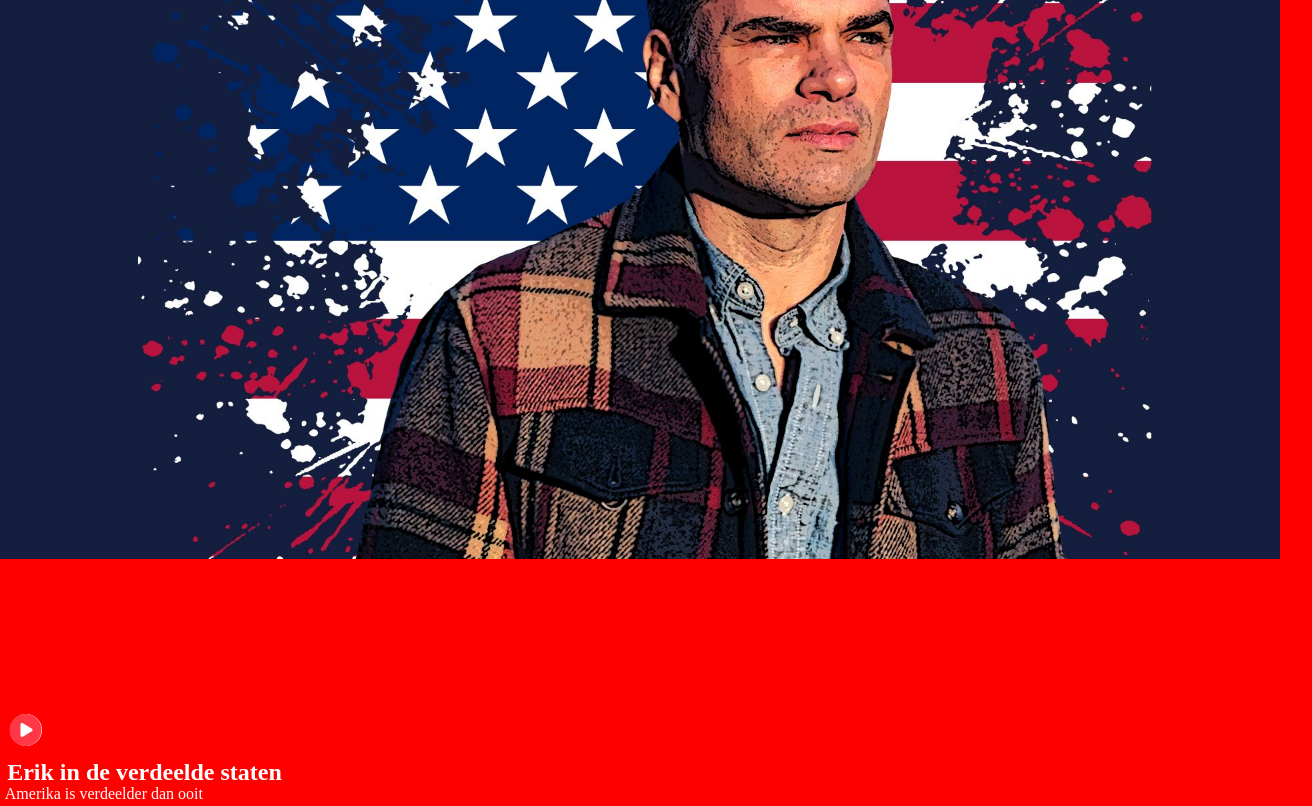
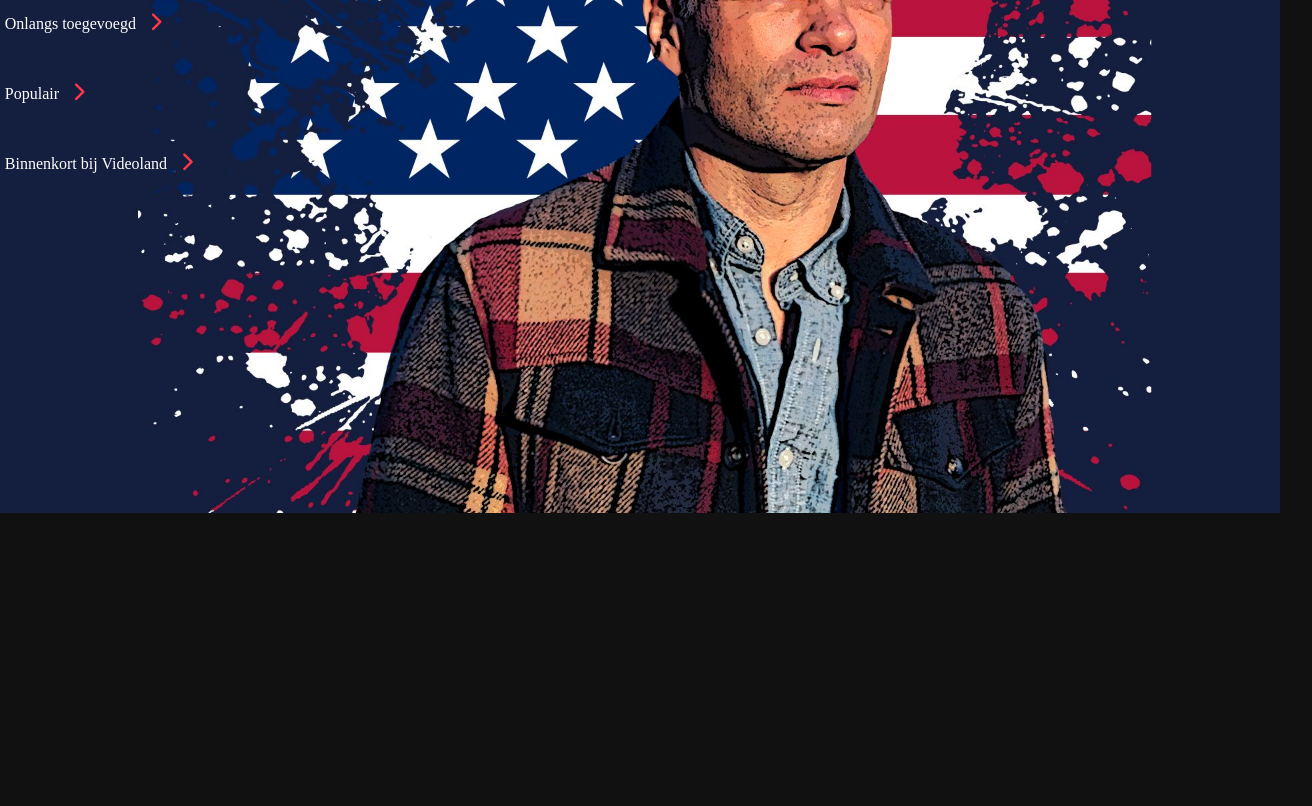
Before and after one commit to Elaha2/Blokweb_2020, a plain HTML site: page index.html in a window 1280 px wide. Shown: the part 260-1066 px from the top of the page, 1312 px wide, since content can reach past the window. After the commit the page ends 800 px from the top, so only its background shows below. Drawn offline with Linux system fonts and the light colour scheme.

Commit message:
Add files via upload

```diff
--- a/styles/style.css
+++ b/styles/style.css
@@ -12,7 +12,6 @@ a{
 
 li{
     list-style-type: none;
-
 }
 
 
@@ -21,9 +20,9 @@ i{
     font-size: 1.2em;
 }
 
+
 header{
     margin: 0 auto;
-
 }
 
 
@@ -36,7 +35,7 @@ nav ul{
     top: 0;
     left: 0;
     right: 0;
-    width: 100%;
+
 }
 
 .fa-user-circle{
@@ -49,13 +48,13 @@ h2{
     margin-bottom: -0.7em;
     margin-top: 0;
     margin-left: 0.3em;
+    position: relative;
 }
 
 main article p{
     color: white;
     position: relative;
     margin-left: 0.3em;
-
 
 }
 
@@ -65,34 +64,42 @@ main article p{
     font-size: 2em;
     background-color: white;
     border-radius: 50%;
-    margin-top: 4.7em;
+    margin-top: 3.6em;
     margin-bottom: 0.4em;
     margin-left: 0.3em;
 }
 
 article img{
 max-width: 100vw;
-margin-top: 2.9em;
-
+position: absolute;
 
 }
 
 body{
-   color: #111111;
-    margin: 0;
-    background-color: red;
-
+   background-color: #111111;
+   margin: 0;
 }
 
 .fa-chevron-right{
     color: #ff3746;
-    margin-left: 8em;
+    margin-left: 0.5em;
 
 }
 
-article p{
+section p{
     color: white;
     position: relative;
     margin-left: 0.3em;
-    margin-top:
 }
+
+section ul{
+    margin: 0 auto;
+    padding: 0;
+    display: flex;
+    justify-content: space-between;
+}
+
+section li img{
+    width: 7em;
+    height: auto;
+}
```
